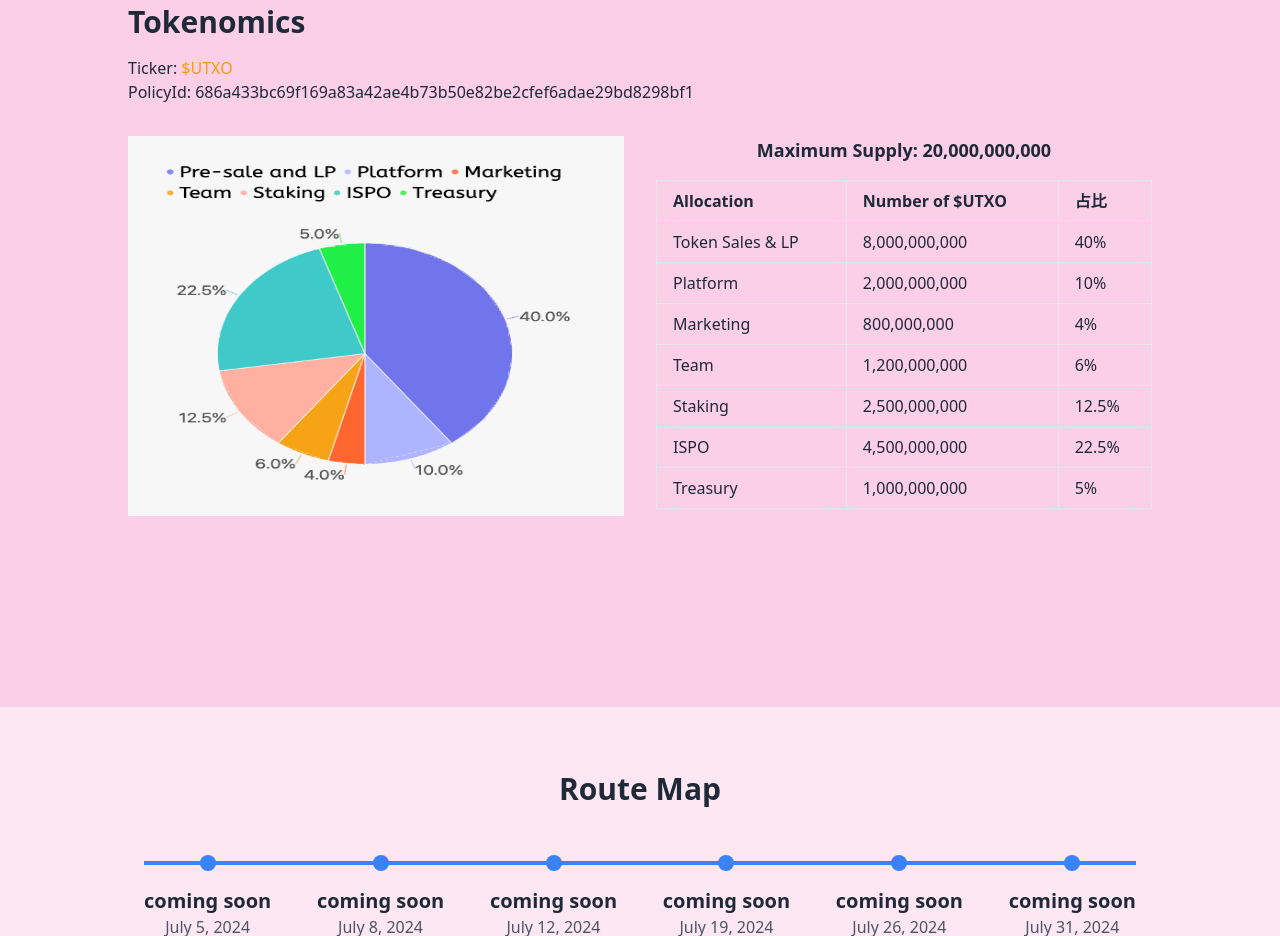
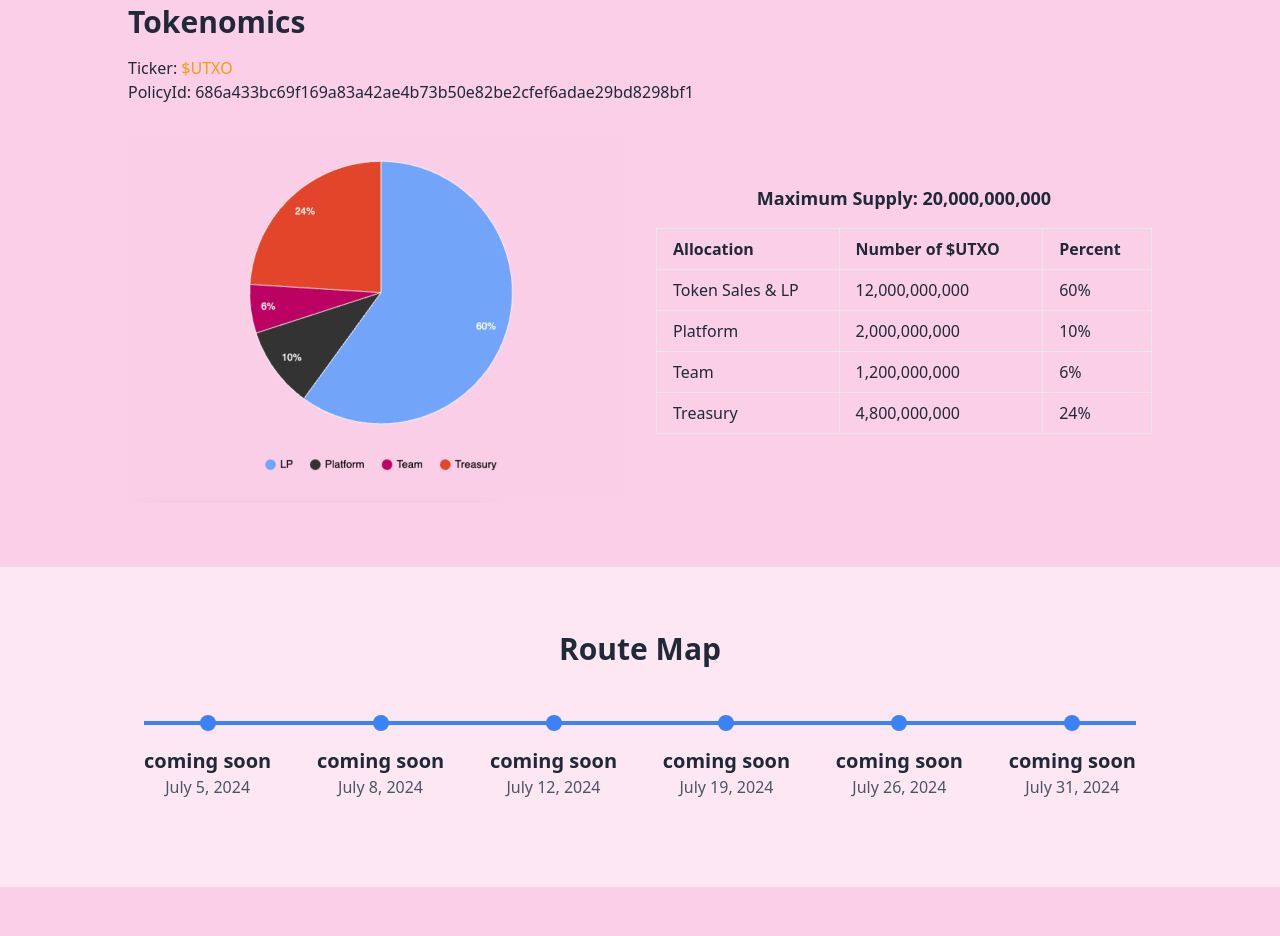
Before and after one commit to ada-utxo/utxo, a plain HTML site: page index.html in a window 1280 px wide. Shown: the part 2640-3576 px from the top of the page. Drawn offline with nearby package versions, Linux system fonts and the light colour scheme.

Commit message:
update pie

```diff
--- a/index.html
+++ b/index.html
@@ -184,14 +184,13 @@
                     <p>Ticker: <span class="text-yellow-500">$UTXO</span></p>
                     <p>PolicyId: 686a433bc69f169a83a42ae4b73b50e82be2cfef6adae29bd8298bf1</p>
                 </div>
-
                 <!-- Second row, first column: Placeholder for the pie chart -->
                 <div class="col-span-1">
-                    <img src="./img/ratio.png" alt="Pie Chart" class="w-full h-3/4">
+                    <img src="./img/pie.png" alt="Pie Chart" class="w-full h-4/4">
                 </div>
-
                 <!-- Second row, second column: Table -->
                 <div class="col-span-1">
+                    </br></br>
                     <table class="border-collapse border border-slate-500 w-full">
                         <caption class="caption-top mb-4 text-lg font-semibold">
                             Maximum Supply: 20,000,000,000
@@ -200,14 +199,14 @@
                             <tr>
                                 <th class="border border-slate-600 px-4 py-2">Allocation</th>
                                 <th class="border border-slate-600 px-4 py-2">Number of $UTXO</th>
-                                <th class="border border-slate-600 px-4 py-2">占比</th>
+                                <th class="border border-slate-600 px-4 py-2">Percent</th>
                             </tr>
                         </thead>
                         <tbody class="text-left">
                             <tr>
                                 <td class="border border-slate-700 px-4 py-2">Token Sales & LP</td>
-                                <td class="border border-slate-700 px-4 py-2">8,000,000,000</td>
-                                <td class="border border-slate-700 px-4 py-2">40%</td>
+                                <td class="border border-slate-700 px-4 py-2">12,000,000,000</td>
+                                <td class="border border-slate-700 px-4 py-2">60%</td>
                             </tr>
                             <tr>
                                 <td class="border border-slate-700 px-4 py-2">Platform</td>
@@ -215,29 +214,14 @@
                                 <td class="border border-slate-700 px-4 py-2">10%</td>
                             </tr>
                             <tr>
-                                <td class="border border-slate-700 px-4 py-2">Marketing</td>
-                                <td class="border border-slate-700 px-4 py-2">800,000,000</td>
-                                <td class="border border-slate-700 px-4 py-2">4%</td>
-                            </tr>
-                            <tr>
                                 <td class="border border-slate-700 px-4 py-2">Team</td>
                                 <td class="border border-slate-700 px-4 py-2">1,200,000,000</td>
                                 <td class="border border-slate-700 px-4 py-2">6%</td>
                             </tr>
                             <tr>
-                                <td class="border border-slate-700 px-4 py-2">Staking</td>
-                                <td class="border border-slate-700 px-4 py-2">2,500,000,000</td>
-                                <td class="border border-slate-700 px-4 py-2">12.5%</td>
-                            </tr>
-                            <tr>
-                                <td class="border border-slate-700 px-4 py-2">ISPO</td>
-                                <td class="border border-slate-700 px-4 py-2">4,500,000,000</td>
-                                <td class="border border-slate-700 px-4 py-2">22.5%</td>
-                            </tr>
-                            <tr>
                                 <td class="border border-slate-700 px-4 py-2">Treasury</td>
-                                <td class="border border-slate-700 px-4 py-2">1,000,000,000</td>
-                                <td class="border border-slate-700 px-4 py-2">5%</td>
+                                <td class="border border-slate-700 px-4 py-2">4,800,000,000</td>
+                                <td class="border border-slate-700 px-4 py-2">24%</td>
                             </tr>
                         </tbody>
                     </table>
```
Also changed, not shown: img/pie.png (added), img/ratio.png (deleted).
